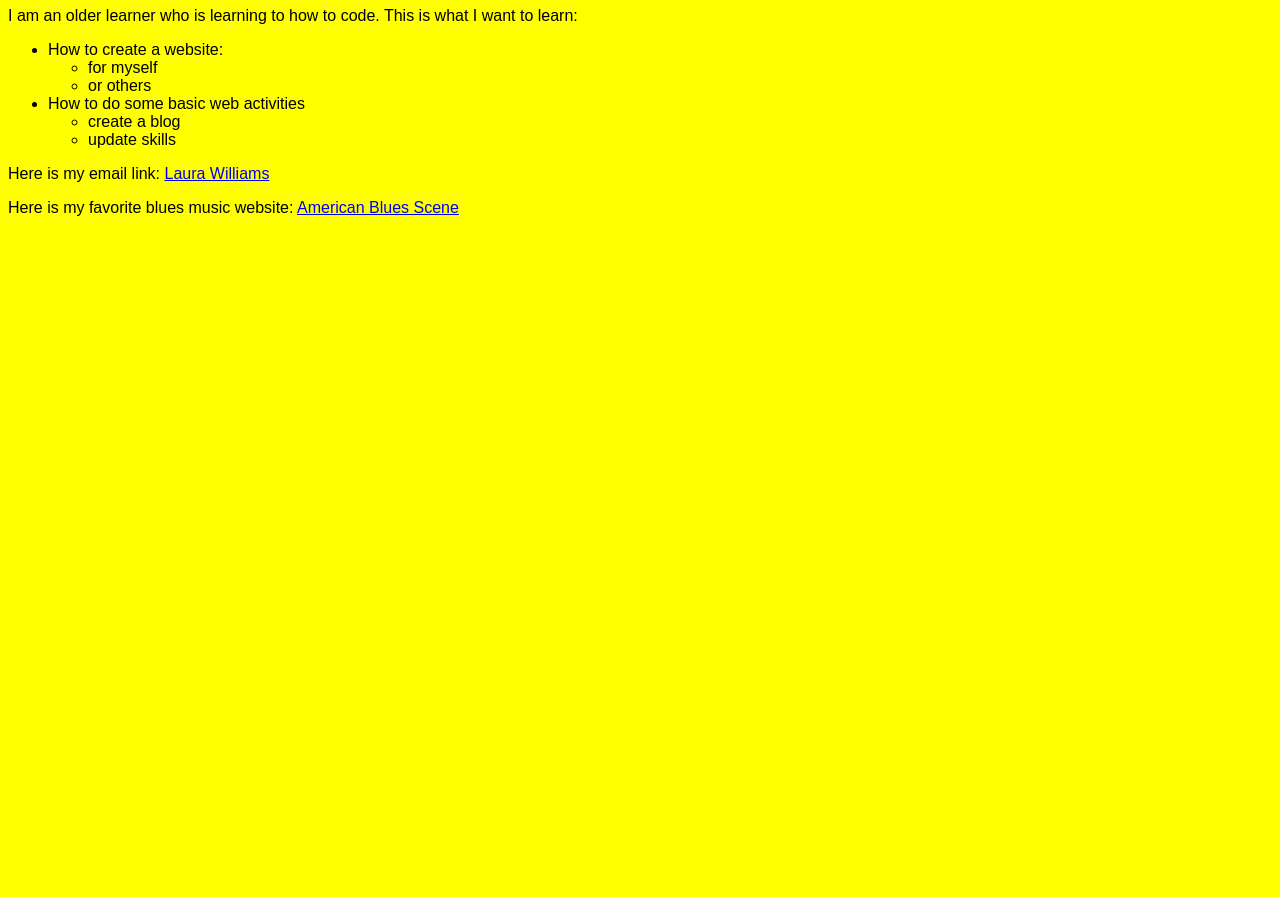
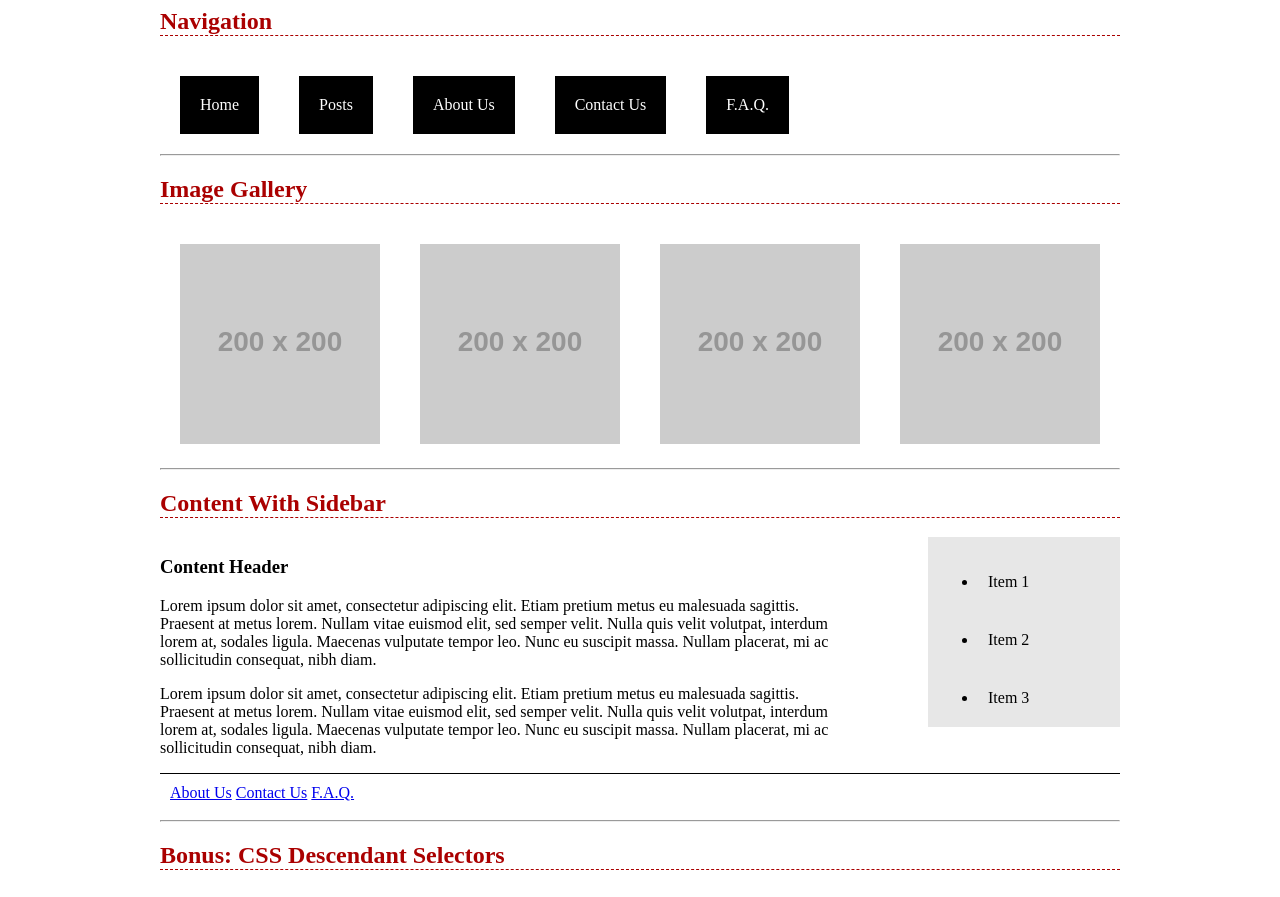
Before and after one commit to williamslaur/ITReadiness2018Spring, a plain HTML site: page index.html in a window 1280 px wide. Shown: the part 73-970 px from the top of the page. Before the commit the page ends 800 px from the top, so only its background shows below. Drawn offline with Linux system fonts and the light colour scheme; files that its build step writes are made by us from their sources; placeholder pictures from the web are drawn by us.

Commit message:
Add files via upload

```diff
--- a/index.html
+++ b/index.html
@@ -1,29 +1,85 @@
 <!doctype html>
 <html>
-    <head>
-        <title>Starter Template</title>
-        <style>div {
-            font-family: "Arial"; Verdana; sans-serif
-          }
-        </style>
-    </head>
-    <body style="background:yellow;">
 
-<div>
-<h1>Laura Williams</h1>
+<head>
+	<title>Assignment 4</title>
+	<link rel="stylesheet" href="styles/main.css">
+</head>
 
-<p>I am an older learner who is learning to how to code.  This is what I want to learn:</p>
-    <!--start lists-->
-    <ul><li>How to create a website:</li>
-<ul><li>for myself</li>
-  <li>or others</li></ul>
-      <li>How to do some basic web activities</li>
-<ul><li>create a blog</li>
-  <li>update skills</li></ul>
-</ul>
- <!--end lists-->
-  <p>Here is my email link: <a href="mailto:williamslaur@yahoo.com"> Laura Williams </a><p>
-<p>Here is my favorite blues music website: <a href="https://www.americanbluesscene.com/"target="_blank">American Blues Scene</a><p>
-</div>
-    </body>
+<body>
+	<h1>Assignment 4</h1>
+
+	<h2>Navigation</h2>
+
+	<div class="">
+		<!-- Navigation Links -->
+		<a href="#" class="navigation">Home</a>
+		<a href="#" class="navigation">Posts</a>
+		<a href="#" class="navigation">About Us</a>
+		<a href="#" class="navigation">Contact Us</a>
+		<a href="#" class="navigation">F.A.Q.</a>
+	</div>
+	<hr />
+	<h2>Image Gallery</h2>
+	<!-- Image Gallery -->
+	<ul class="gallery">
+		<li class="image"><img src="http://placehold.it/200x200" /></li>
+		<li class="image"><img src="http://placehold.it/200x200" /></li>
+		<li class="image"><img src="http://placehold.it/200x200" /></li>
+		<li class="image"><img src="http://placehold.it/200x200" /></li>
+	</ul>
+
+	<hr />
+	<h2>Content With Sidebar</h2>
+	<!-- Main Content -->
+	<div class="mainContent">
+		<h3>Content Header</h3>
+		<p>
+			Lorem ipsum dolor sit amet, consectetur adipiscing elit. Etiam pretium metus eu malesuada sagittis. Praesent at metus lorem.
+			Nullam vitae euismod elit, sed semper velit. Nulla quis velit volutpat, interdum lorem at, sodales ligula. Maecenas vulputate
+			tempor leo. Nunc eu suscipit massa. Nullam placerat, mi ac sollicitudin consequat, nibh diam.
+		</p>
+		<p>
+			Lorem ipsum dolor sit amet, consectetur adipiscing elit. Etiam pretium metus eu malesuada sagittis. Praesent at metus lorem.
+			Nullam vitae euismod elit, sed semper velit. Nulla quis velit volutpat, interdum lorem at, sodales ligula. Maecenas vulputate
+			tempor leo. Nunc eu suscipit massa. Nullam placerat, mi ac sollicitudin consequat, nibh diam.
+		</p>
+	</div>
+	<!-- Side Bar -->
+	<div class="sideBar">
+		<ul>
+			<li>Item 1</li>
+			<li>Item 2</li>
+			<li>Item 3</li>
+		</ul>
+	</div>
+	<div class="footer">
+		<a href="#">About Us</a>
+		<a href="#">Contact Us</a>
+		<a href="#">F.A.Q.</a>
+	</div>
+
+	<hr />
+    <h2>Bonus: CSS Descendant Selectors</h2>
+
+	<ul class="image-list2">
+		<li><img src="http://placehold.it/200x200" />
+			<h4>Item 1</h4>
+		</li>
+		<li><img src="http://placehold.it/200x200" />
+			<h4>Item 2</h4>
+		</li>
+		<li><img src="http://placehold.it/200x200" />
+			<h4>Item 3</h4>
+		</li>
+		<li><img src="http://placehold.it/200x200" />
+			<h4>Item 4</h4>
+		</li>
+	</ul>
+
+
+
+
+</body>
+
 </html>
--- /dev/null
+++ b/main.css
@@ -0,0 +1,74 @@
+body {
+  width: 960px;
+  margin: auto;
+  margin-top: 20px;
+  margin-bottom: 20px;
+ }
+h1 {
+  color: #777777;
+  border-bottom-style: solid;
+  border-width: 1px;
+  border-color: #777777;
+}
+h2 {
+  color: #aa0000;
+  border-bottom-style: dashed;
+  border-width: 1px;
+  border-color: #aa0000;
+}
+hr {
+  clear: both;
+}
+.navigation {
+  color: #ffffff;
+  background-color: #000000;
+  margin: 20px;
+  padding: 20px;
+  display: block;
+  float: left;
+  text-decoration: none;
+}
+.gallery {
+  list-style-type: none;
+    margin: 0;
+    padding: 0;
+}
+.image {
+  margin: 10px;
+  padding: 10px;
+  display: inline;
+  float: left;
+}
+.mainContent {
+  float: left;
+  width: 70%;
+
+}
+.sideBar {
+  background-color: #e7e7e7;
+  float: right;
+  width: 20%
+
+}
+.footer {
+  border-top: solid;
+  border-width: 1px;
+  border-color: #000000;
+  clear: both;
+  padding: 10px;
+
+}
+h4 {
+  text-align: center
+}
+.image-list2 {
+  list-style-type: none;
+    margin: 0;
+    padding: 0;
+
+}
+li {
+  float: left;
+  margin: 10px;
+  padding: 10px;
+}
```
